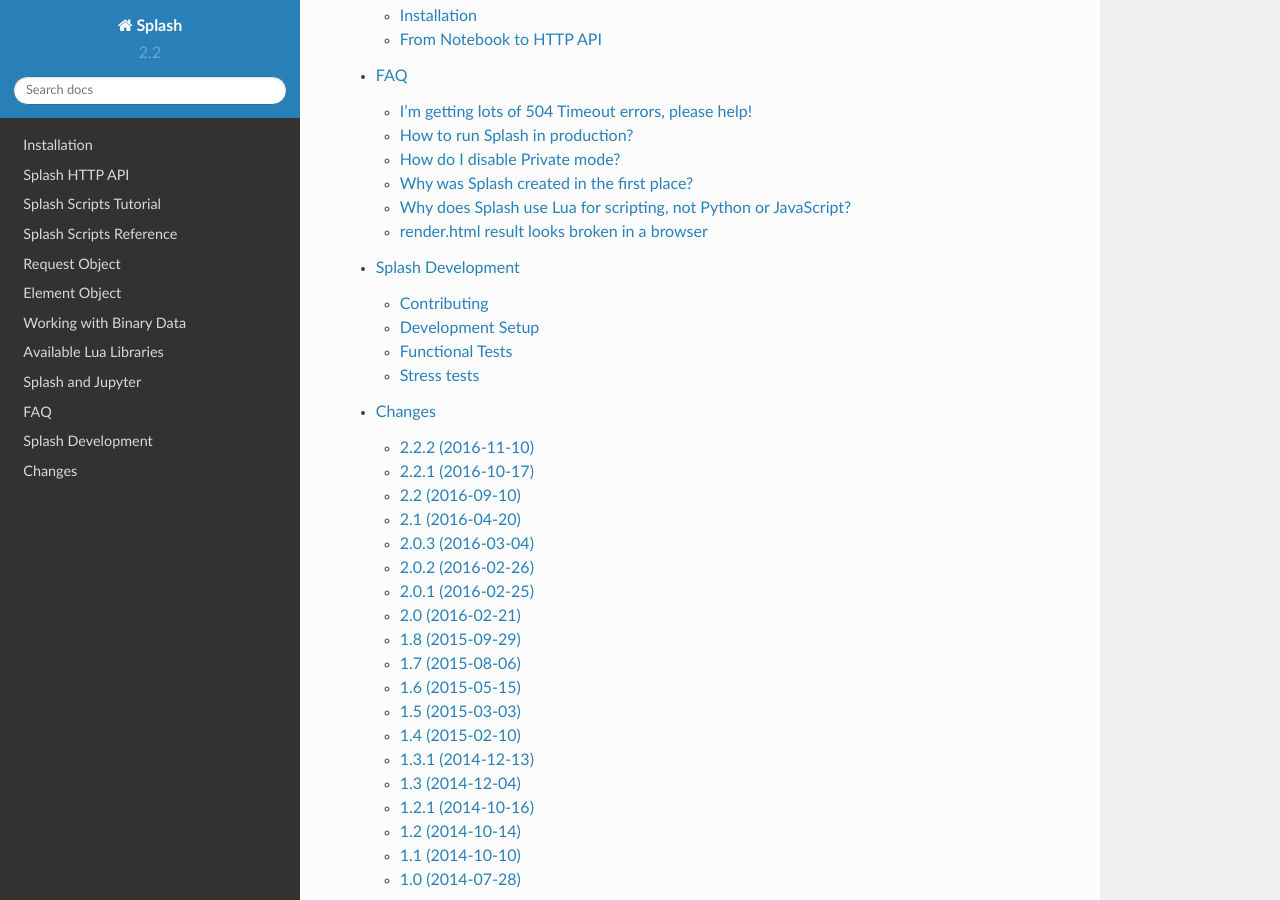
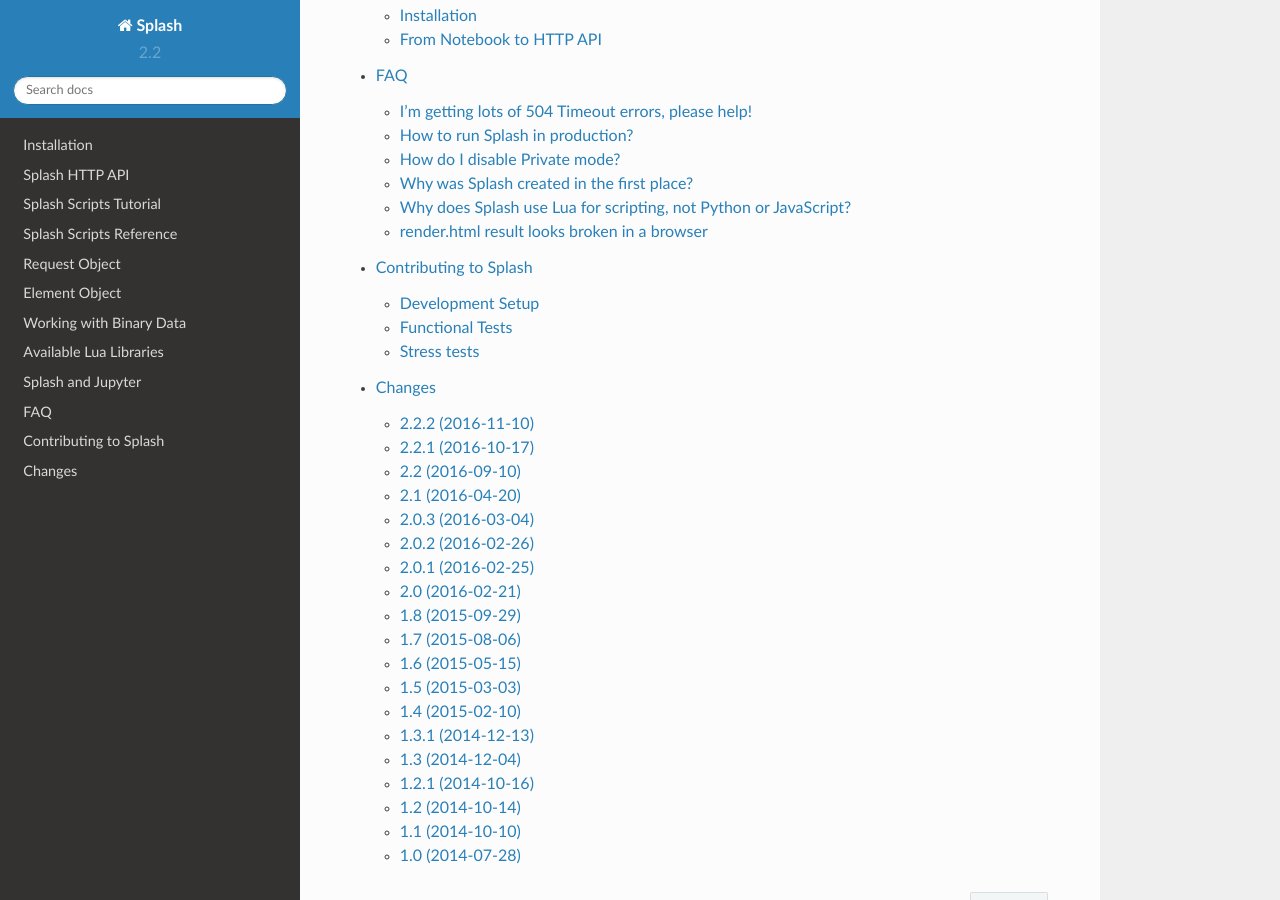
Before and after one commit to scrapinghub/splash, a Sphinx documentation site: the page built from docs/index.rst, in a window 1280 px wide and 900 px high, scrolled down 1808 px. Built offline with Sphinx 7.4.7 and the Read the Docs theme 2.0.0, drawn with Linux system fonts in a browser that asks for light colours; pages that are not in the unit, such as notebooks, are missing from menus.

Commit message:
DOC rename development.rst to contributing.rst

```diff
--- a/docs/development.rst
+++ b/docs/contributing.rst
@@ -1,8 +1,5 @@
-Splash Development
-==================
-
-Contributing
-------------
+Contributing to Splash
+======================
 
 Splash is free & open source.
 Development happens at GitHub: https://github.com/scrapinghub/splash
--- a/docs/index.rst
+++ b/docs/index.rst
@@ -35,5 +35,5 @@
    scripting-libs
    kernel
    faq
-   development
+   contributing
    changes
```
